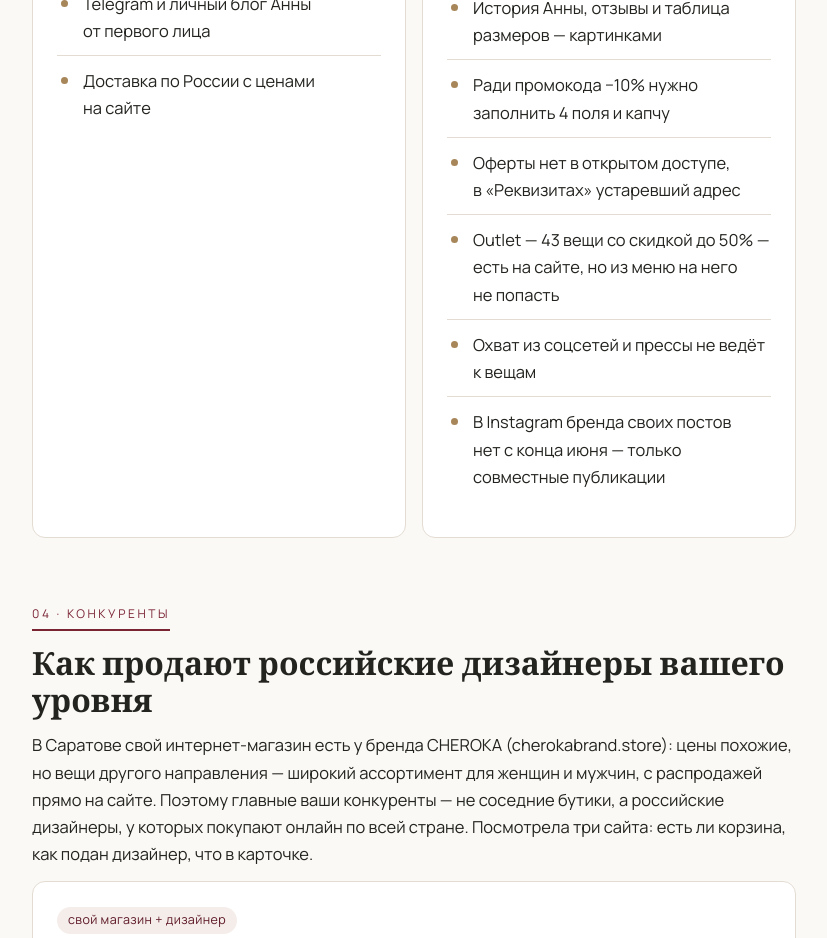
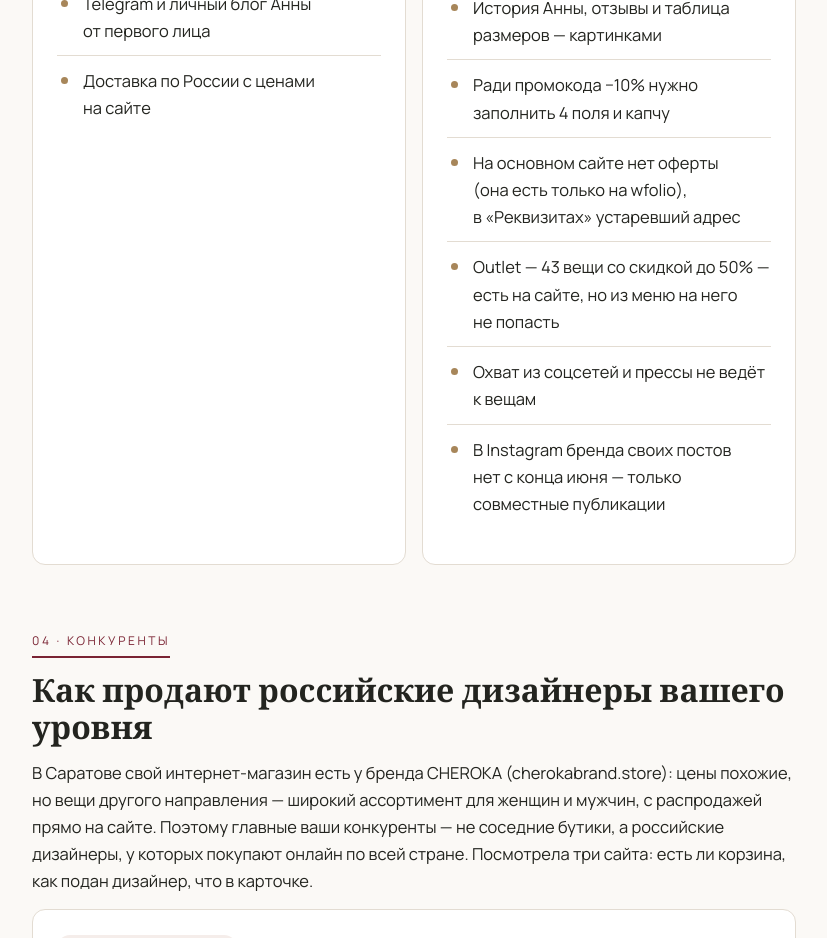
Before and after one commit to nextbestmail-dev/prototipy, a plain HTML site: page annaivanova-v2/kp/index.html in a window 1280 px wide. Shown: the part 3880-4818 px from the top of the page, without its empty margins (226-1053 px from the left). Drawn offline with nearby package versions, Linux system fonts and the light colour scheme.

Commit message:
Прототип: annaivanova-v2

```diff
--- a/annaivanova-v2/kp/index.html
+++ b/annaivanova-v2/kp/index.html
@@ -163,7 +163,7 @@ footer a{color:var(--sage-dark)}
         <li>На&nbsp;главной нет&nbsp;каталога, товары спрятаны в&nbsp;разделе «Саратов. Вдохновение. −20%»</li>
         <li>История Анны, отзывы и&nbsp;таблица размеров&nbsp;— картинками</li>
         <li>Ради промокода −10% нужно заполнить 4 поля и&nbsp;капчу</li>
-        <li>Оферты нет в&nbsp;открытом доступе, в&nbsp;«Реквизитах» устаревший адрес</li>
+        <li>На&nbsp;основном сайте нет оферты (она&nbsp;есть только на&nbsp;wfolio), в&nbsp;«Реквизитах» устаревший адрес</li>
         <li>Outlet&nbsp;— 43 вещи со&nbsp;скидкой до&nbsp;50%&nbsp;— есть на&nbsp;сайте, но&nbsp;из&nbsp;меню на&nbsp;него не&nbsp;попасть</li>
         <li>Охват из&nbsp;соцсетей и&nbsp;прессы не&nbsp;ведёт к&nbsp;вещам</li>
         <li>В&nbsp;Instagram бренда своих постов нет&nbsp;с&nbsp;конца июня&nbsp;— только совместные публикации</li>
```
Also changed, not shown: annaivanova-v2/pereezd/index.html (+1 -1 lines), 2 other files.
